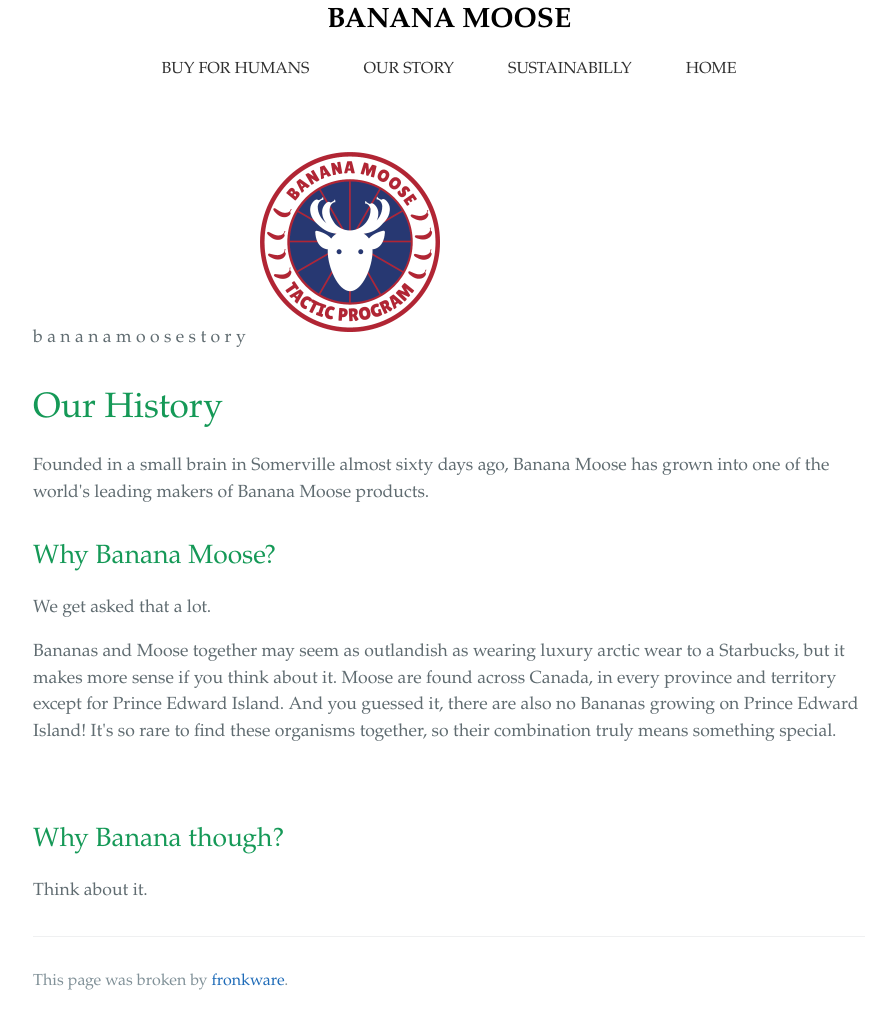
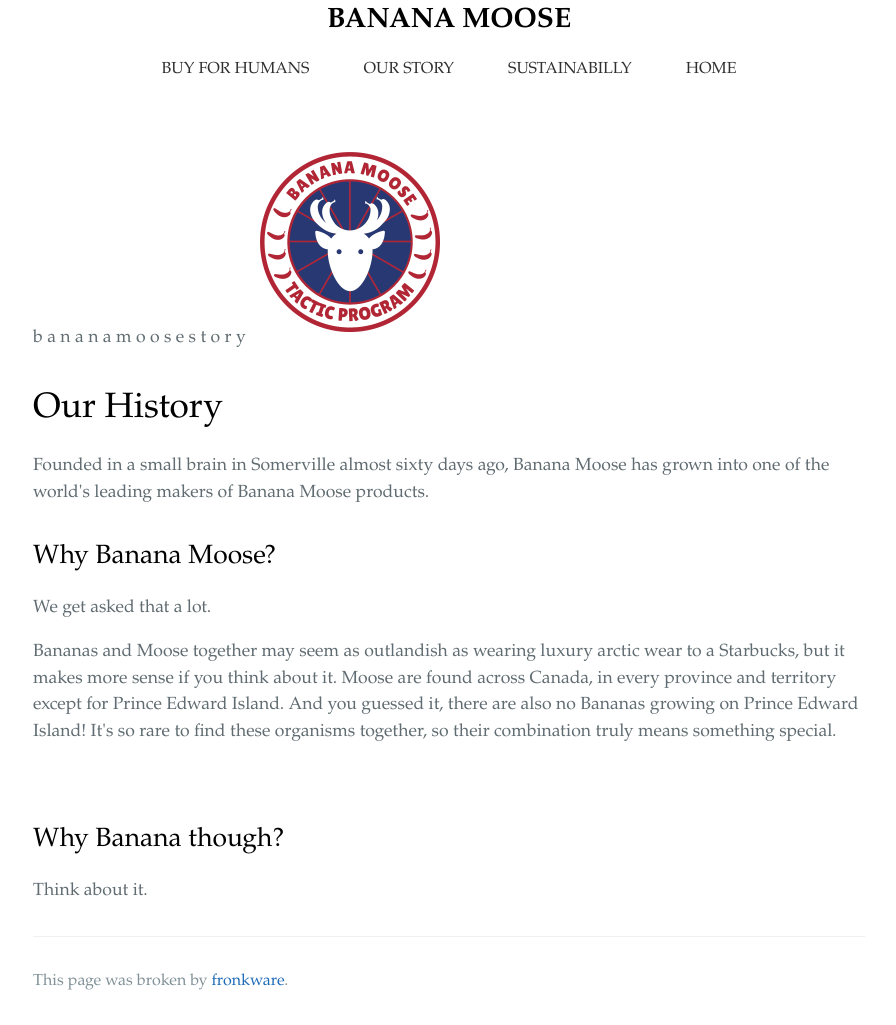
Before and after one commit to fronkware/bananamoose, a Jekyll site: the page built from ourstory.html, in a window 1280 px wide. Shown: the whole page, without its empty margins (191-1087 px from the left). Built offline with Jekyll 4.4.1, drawn with Linux system fonts in a browser that asks for light colours.

Commit message:
59957 fade to black

```diff
--- a/css/cayman.css
+++ b/css/cayman.css
@@ -171,7 +171,7 @@
 @media screen and (min-width: 42em) and (max-width: 64em) { .main-content { padding: 2rem 4rem; font-size: 1.1rem; } }
 @media screen and (max-width: 42em) { .main-content { padding: 2rem 1rem; font-size: 1rem; } }
 .main-content img { max-width: 100%; }
-.main-content h1, .main-content h2, .main-content h3, .main-content h4, .main-content h5, .main-content h6 { margin-top: 2rem; margin-bottom: 1rem; font-weight: normal; color: #159957; }
+.main-content h1, .main-content h2, .main-content h3, .main-content h4, .main-content h5, .main-content h6 { margin-top: 2rem; margin-bottom: 1rem; font-weight: normal; color: #000000; }
 .main-content p { margin-bottom: 1em; }
 .main-content code { padding: 2px 4px; font-family: Consolas, "Liberation Mono", Menlo, Courier, monospace; font-size: 0.9rem; color: #567482; background-color: #f3f6fa; border-radius: 0.3rem; }
 .main-content pre { padding: 0.8rem; margin-top: 0; margin-bottom: 1rem; font: 1rem Consolas, "Liberation Mono", Menlo, Courier, monospace; color: #567482; word-wrap: normal; background-color: #f3f6fa; border: solid 1px #dce6f0; border-radius: 0.3rem; }
```
